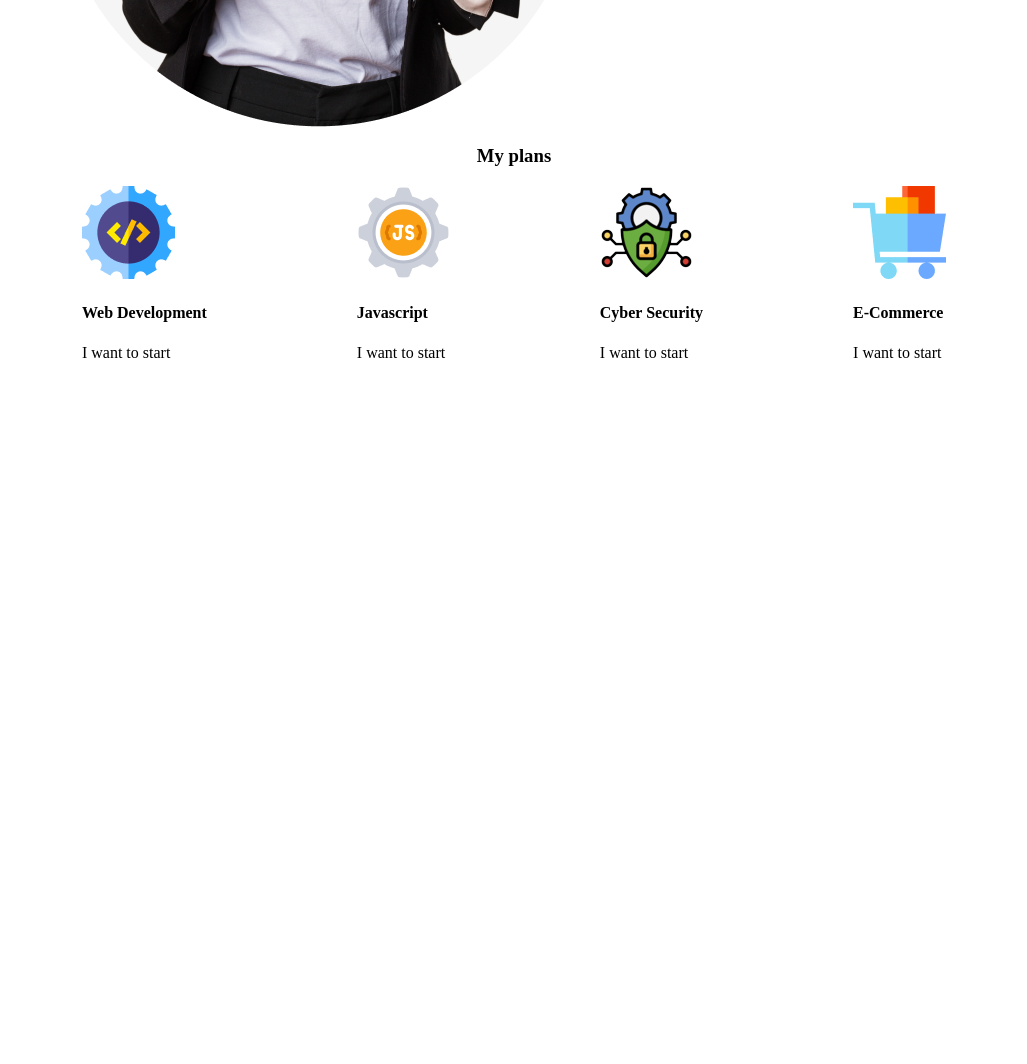
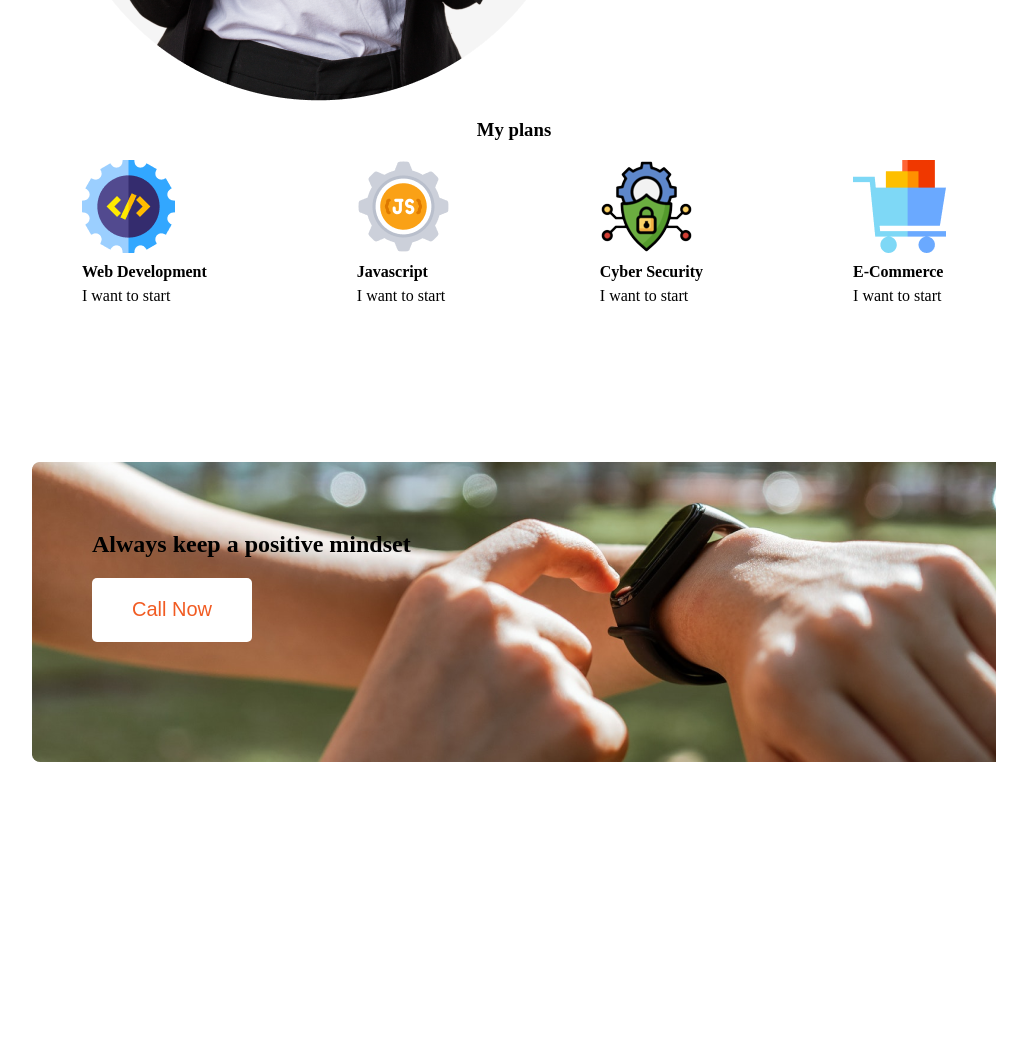
Before and after one commit to Shakib-Shajid/new-target, a plain HTML site: page index.html in a window 1280 px wide. Shown: the part 1478-2542 px from the top of the page, without its empty margins (126-1153 px from the left). Before the commit the page ends 1864 px from the top, so only its background shows below. Drawn offline with Linux system fonts and the light colour scheme.

Commit message:
watch added

```diff
--- a/index.html
+++ b/index.html
@@ -35,7 +35,6 @@
                 </ul>
             </div>
         </div>
-        <div>
         <h3 class="text-align">My plans</h3>
         <section class="plans">
             <div class="plan">
@@ -59,7 +58,11 @@
                 <p>I want to start</p>
             </div>
         </section>
-        </div>
+
+        <section class="watch-image">
+            <h2 class="watch-title">Always keep a positive mindset</h2>
+            <button class="btn ">Call Now</button>
+        </section>
     </main>
 </body>
 
--- a/style.css
+++ b/style.css
@@ -10,7 +10,7 @@ body {
 
 }
 
-.header-body{
+.header-body {
     padding: 200px 0 100px 800px;
     text-align: right;
     width: 30%;
@@ -41,41 +41,65 @@ body {
 
 /* second */
 
-.second-part{
+.second-part {
     margin-top: 130px;
     display: flex;
     gap: 130px;
 }
 
-.second-photo{
+.second-photo {
     padding-left: 150px;
 }
 
-.second-body{
+.second-body {
     padding: 200px 200px 0 0;
 }
 
-.second-title{
+.second-title {
     width: 288px;
 }
 
-.second-desc{
+.second-desc {
     width: 416px;
 }
 
-.second-body  li{
-list-style: "✔ " ;
+.second-body li {
+    list-style: "✔ ";
 
 }
 
 /* plans */
 
-.text-align{
+.text-align {
     text-align: center;
 }
 
-.plans{
+.plans {
     display: flex;
     justify-content: center;
     gap: 150px;
 }
+
+.plan h4,
+p {
+    margin: 6px 0 !important;
+}
+
+.watch-image {
+    background-image: url("./images/watch.png");
+    background-repeat: no-repeat;
+    background-position: left right, left top;
+    height: 500px;
+    margin: 150px 150px;
+    padding: 50px 60px;
+}
+
+.btn {
+    width: 160px;
+    height: 64px;
+    background: #FFF;
+    border: 0;
+    color: #F15B22;
+    font-size: 20px;
+    border-radius: 5px;
+}
```
Lines whose indentation alone changed are shown as unchanged.
